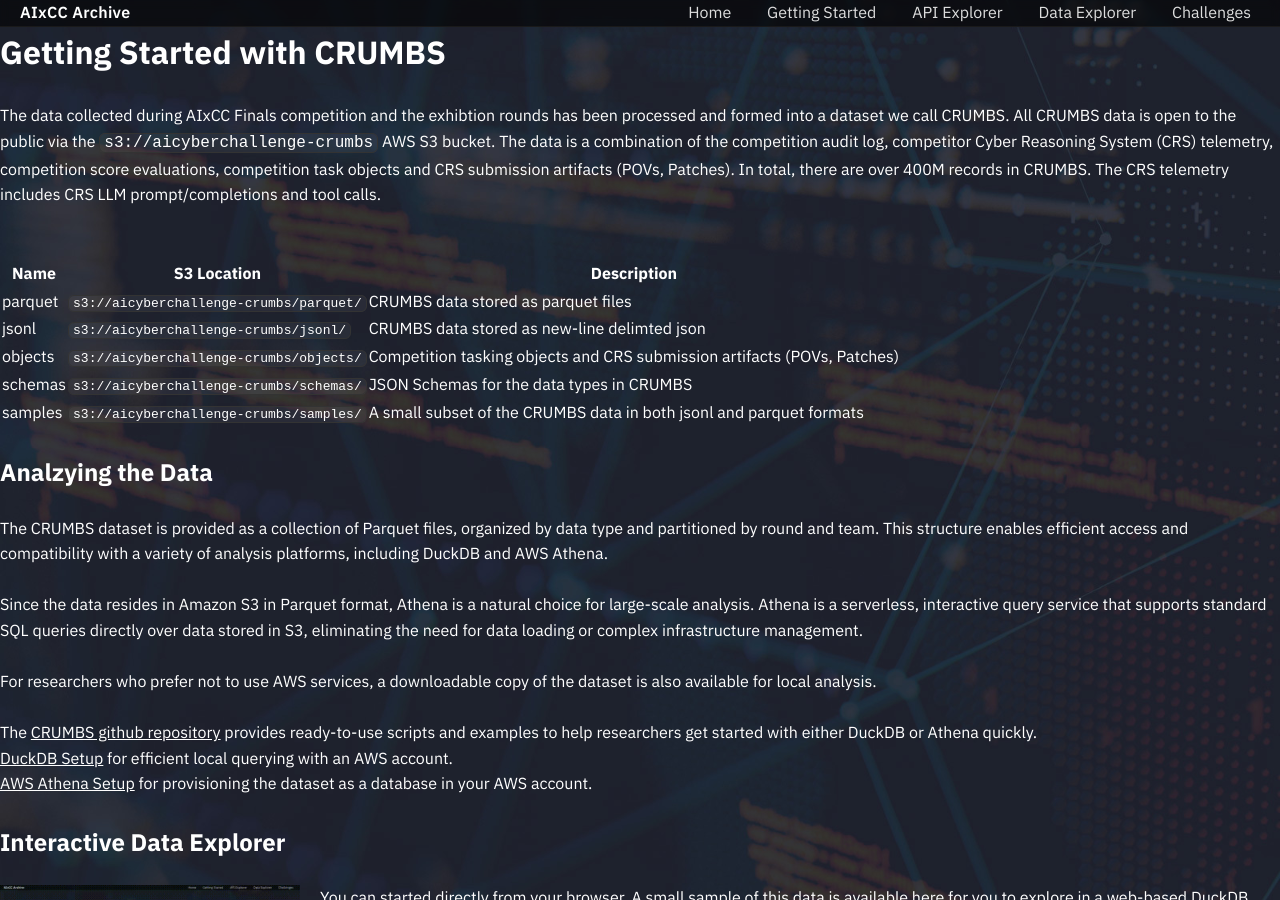
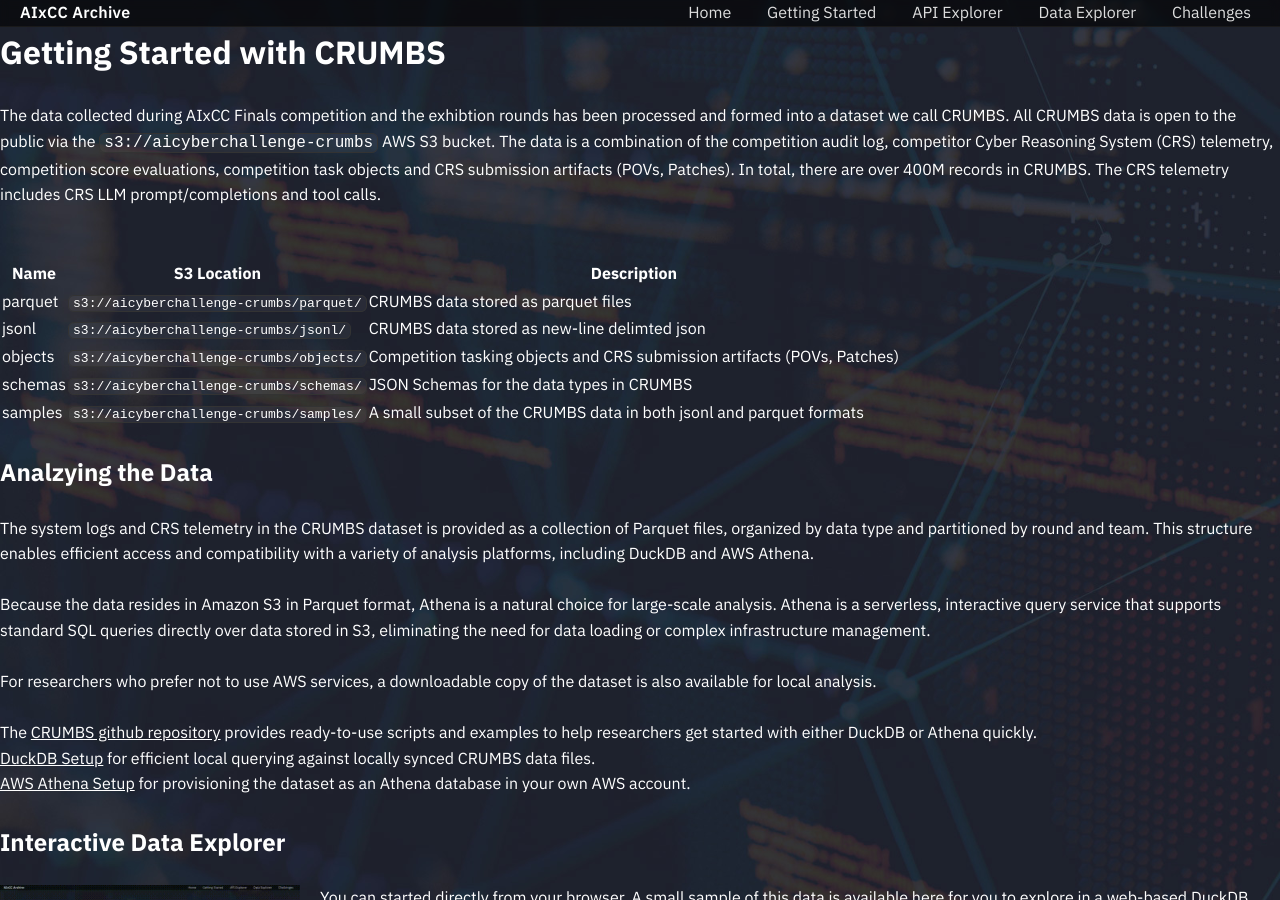
Before and after one commit to AIxCyberChallenge/archive, a Jekyll site: the page built from data/getting_started/table.md, in a window 1280 px wide and 900 px high. Built offline with Jekyll 4.4.1, drawn with Linux system fonts in a browser that asks for light colours; our own code applies the rules of GitHub Pages for plain Markdown files.

Commit message:
updated docs

```diff
--- a/data/getting_started/table.md
+++ b/data/getting_started/table.md
@@ -25,11 +25,11 @@
 
 ## Analzying the Data
 
-The CRUMBS dataset is provided as a collection of Parquet files, organized by data type and partitioned by round and team. This structure enables efficient access and compatibility with a variety of analysis platforms, including DuckDB and AWS Athena.
+The system logs and CRS telemetry in the CRUMBS dataset is provided as a collection of Parquet files, organized by data type and partitioned by round and team. This structure enables efficient access and compatibility with a variety of analysis platforms, including DuckDB and AWS Athena.
 
 <br>
 
-Since the data resides in Amazon S3 in Parquet format, Athena is a natural choice for large-scale analysis. Athena is a serverless, interactive query service that supports standard SQL queries directly over data stored in S3, eliminating the need for data loading or complex infrastructure management.
+Because the data resides in Amazon S3 in Parquet format, Athena is a natural choice for large-scale analysis. Athena is a serverless, interactive query service that supports standard SQL queries directly over data stored in S3, eliminating the need for data loading or complex infrastructure management.
 
 <br>
 
@@ -38,8 +38,8 @@
 <br>
 
 The [CRUMBS github repository](https://github.com/AIxCyberChallenge/crumbs/) provides ready-to-use scripts and examples to help researchers get started with either DuckDB or Athena quickly.
-* [DuckDB Setup](https://github.com/AIxCyberChallenge/crumbs/tree/main/duckdb) for efficient local querying with an AWS account.
-* [AWS Athena Setup](https://github.com/AIxCyberChallenge/crumbs/tree/main/athena) for provisioning the dataset as a database in your AWS account.
+* [DuckDB Setup](https://github.com/AIxCyberChallenge/crumbs/tree/main/duckdb) for efficient local querying against locally synced CRUMBS data files.
+* [AWS Athena Setup](https://github.com/AIxCyberChallenge/crumbs/tree/main/athena) for provisioning the dataset as an Athena database in your own AWS account.
 
 <br>
 
```
